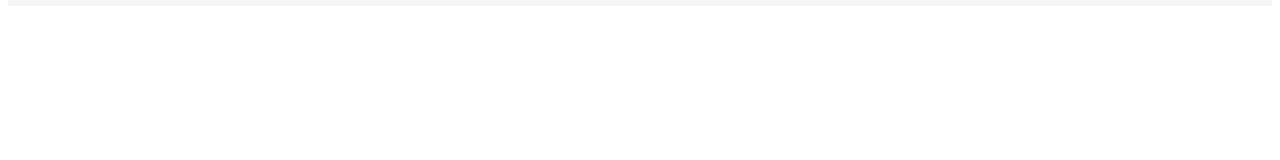
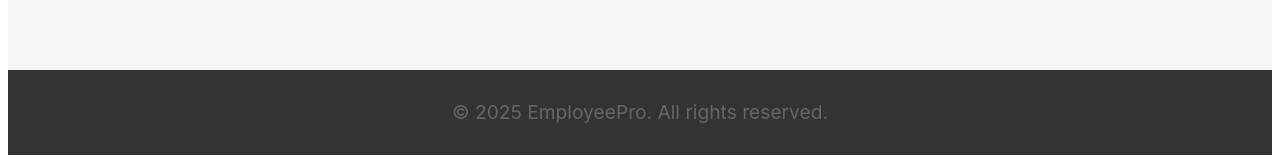
Before and after one commit to fathimamarsheenakp/Employee-Management-System, a React (Vite) app in the folder FrontEnd/: page /view in a window 1280 px wide. Shown: the part 889-1049 px from the top of the page. Before the commit the page ends 903 px from the top, so only its background shows below. Built offline with nearby package versions, Linux system fonts and the light colour scheme; no server answers.

Commit message:
Updated GetAll.jsx

```diff
--- a/FrontEnd/src/pages/GetAll.jsx
+++ b/FrontEnd/src/pages/GetAll.jsx
@@ -97,6 +97,11 @@
                     )}
                 </section>
             </main>
+
+            {/* Footer */}
+            <footer className="footer">
+                <p>&copy; {new Date().getFullYear()} EmployeePro. All rights reserved.</p>
+            </footer>
         </div>
     );
 }
```
